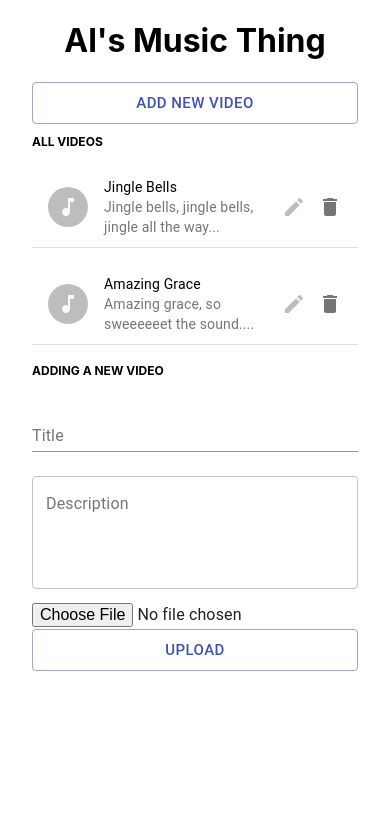
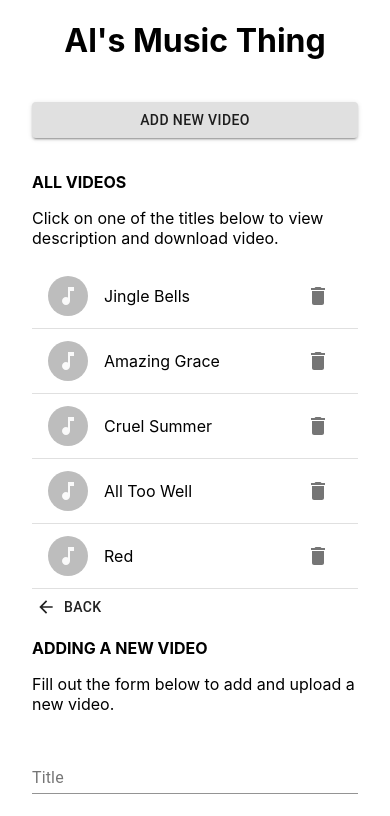
Before and after one commit to tayjchan/music-lesson-practice, a React (Create React App) app: page / in a window 390 px wide. Shown: the top 816 px of the page. Built offline with nearby package versions, Linux system fonts and the light colour scheme.

Commit message:
Add css for styling consistent headers. Add css for button width at different breakpoints. Add css for layout to be centered at larger breakpoint. Expand list item to show more. Delete button shows "Are you sure" popup.

```diff
--- a/package.json
+++ b/package.json
@@ -8,6 +8,7 @@
     "@testing-library/jest-dom": "^4.2.4",
     "@testing-library/react": "^9.3.2",
     "@testing-library/user-event": "^7.1.2",
+    "node-sass": "^4.14.1",
     "react": "^16.13.1",
     "react-dom": "^16.13.1",
     "react-scripts": "3.4.1"
--- a/src/App.css
+++ /dev/null
@@ -1,3 +0,0 @@
-.App {
-  text-align: center;
-}
--- a/src/App.js
+++ b/src/App.js
@@ -1,8 +1,8 @@
 import React from "react";
-import "./App.css";
-import NewVideoForm from "./NewVideoForm";
+import "./App.scss";
 import VideoList from "./VideosList";
 import { Button } from "@material-ui/core";
+import NewVideoForm from "./NewVideoForm";
 
 function App() {
   return (
@@ -10,20 +10,19 @@ function App() {
       <header>
         <h1>Al's Music Thing</h1>
       </header>
-      <div style={{ margin: "0 2rem " }}>
+      <main>
         {/* On Click go to NewVideoForm  */}
         <Button
-          variant='outlined'
-          color='primary'
+          className='primaryButton'
           fullWidth
-          size='large'
+          variant='contained'
           margin='normal'
         >
           ADD NEW VIDEO
         </Button>
         <VideoList />
         <NewVideoForm />
-      </div>
+      </main>
     </div>
   );
 }
--- /dev/null
+++ b/src/App.scss
@@ -0,0 +1,55 @@
+// Small tablets and large smartphones (landscape view)
+$screen-sm-min: 576px;
+
+// Small tablets (portrait view)
+$screen-md-min: 768px;
+
+// Tablets and small desktops
+$screen-lg-min: 992px;
+
+// Small devices
+@mixin sm {
+  @media (min-width: #{$screen-sm-min}) {
+    @content;
+  }
+}
+
+// Medium devices
+@mixin md {
+  @media (min-width: #{$screen-md-min}) {
+    @content;
+  }
+}
+
+// Large devices
+@mixin lg {
+  @media (min-width: #{$screen-lg-min}) {
+    @content;
+  }
+}
+
+.App {
+  text-align: center;
+
+  h2 {
+    font-size: 1rem;
+  }
+
+  main {
+    margin: 0 2rem;
+    text-align: left;
+
+    @include sm {
+      max-width: 500px;
+      margin: 0 auto;
+    }
+
+    .primaryButton {
+      margin: 20px 0;
+
+      @include sm {
+        max-width: 200px;
+      }
+    }
+  }
+}
--- /dev/null
+++ b/src/DeleteButton.jsx
@@ -0,0 +1,40 @@
+import React, { useState } from "react";
+import DeleteIcon from "@material-ui/icons/Delete";
+import {
+  IconButton,
+  Dialog,
+  DialogContent,
+  DialogActions,
+  Button,
+} from "@material-ui/core";
+
+const DeleteButton = ({ title }) => {
+  const [open, setOpen] = useState(false);
+  return (
+    <>
+      <IconButton aria-label='delete' onClick={() => !open && setOpen(true)}>
+        <DeleteIcon />
+      </IconButton>
+      <Dialog
+        open={open}
+        onClose={() => setOpen(false)}
+        // aria-labelledby='simple-modal-title'
+        // aria-describedby='simple-modal-description'
+      >
+        <DialogContent>
+          Are you sure you want to delete <i>{title}</i>?<br />
+          This action cannot be undone.
+        </DialogContent>
+
+        <DialogActions>
+          <Button autoFocus onClick={() => setOpen(false)}>
+            Cancel
+          </Button>
+          <Button onClick={() => setOpen(false)}>Ok</Button>
+        </DialogActions>
+      </Dialog>
+    </>
+  );
+};
+
+export default DeleteButton;
--- a/src/NewVideoForm.jsx
+++ b/src/NewVideoForm.jsx
@@ -1,11 +1,14 @@
 import React from "react";
 import { InputBase, Button, TextField } from "@material-ui/core";
+import ArrowBackIcon from "@material-ui/icons/ArrowBack";
 
 const NewVideoForm = () => (
   <>
-    <h2 style={{ fontSize: "0.75rem", textAlign: "left" }}>
-      ADDING A NEW VIDEO
-    </h2>
+    <Button variant='text' startIcon={<ArrowBackIcon />}>
+      Back
+    </Button>
+    <h2>ADDING A NEW VIDEO</h2>
+    <p>Fill out the form below to add and upload a new video.</p>
     <form>
       <TextField label='Title' fullWidth margin='normal' />
       <TextField
@@ -16,14 +19,12 @@ const NewVideoForm = () => (
         fullWidth
         margin='normal'
       />
-      <InputBase type='file' label='Video file' fullWidth />
+      <InputBase type='file' label='Video file' fullWidth required />
 
-      {/* TODO: Pin to bottom of screen */}
       <Button
-        variant='outlined'
-        color='primary'
+        className='primaryButton'
         fullWidth
-        size='large'
+        variant='contained'
         margin='normal'
       >
         Upload
--- /dev/null
+++ b/src/VideoItem.jsx
@@ -0,0 +1,58 @@
+import React, { useState } from "react";
+import {
+  Avatar,
+  ListItem,
+  ListItemAvatar,
+  ListItemText,
+  IconButton,
+} from "@material-ui/core";
+import MusicNoteIcon from "@material-ui/icons/MusicNote";
+import CloudDownloadIcon from "@material-ui/icons/CloudDownload";
+import DeleteButton from "./DeleteButton";
+
+const VideoItem = ({ video }) => {
+  const [expanded, setExpanded] = useState(false);
+  const description = video.description
+    ? video.description
+    : "No description available.";
+  return (
+    <ListItem
+      divider
+      selected={expanded ? true : false}
+      alignItems={expanded ? "flex-start" : "center"}
+    >
+      <ListItemAvatar>
+        <Avatar>
+          <MusicNoteIcon />
+        </Avatar>
+      </ListItemAvatar>
+      {expanded ? (
+        <div>
+          <p
+            style={{ fontWeight: "bold" }}
+            onClick={() => setExpanded(!expanded)}
+          >
+            {video.title}
+          </p>
+          <p>{description}</p>
+          <IconButton aria-label='download'>
+            <CloudDownloadIcon />
+          </IconButton>
+          <DeleteButton title={video.title} />
+        </div>
+      ) : (
+        <>
+          <ListItemText
+            disableTypography
+            primary={video.title}
+            secondary={expanded ? description : null}
+            onClick={() => setExpanded(!expanded)}
+          />
+          <DeleteButton title={video.title} />
+        </>
+      )}
+    </ListItem>
+  );
+};
+
+export default VideoItem;
--- a/src/VideosList.jsx
+++ b/src/VideosList.jsx
@@ -1,50 +1,42 @@
 import React from "react";
-import {
-  Avatar,
-  List,
-  ListItem,
-  ListItemAvatar,
-  ListItemText,
-  IconButton,
-  Divider,
-} from "@material-ui/core";
-import EditIcon from "@material-ui/icons/Edit";
-import MusicNoteIcon from "@material-ui/icons/MusicNote";
-import DeleteIcon from "@material-ui/icons/Delete";
+import { Grid } from "@material-ui/core";
+import VideoItem from "./VideoItem";
 
 const temp = [
   {
     title: "Jingle Bells",
-    description: "Jingle bells, jingle bells, jingle all the way...",
+    description:
+      "Jingle bells, jingle bells. Jingle all the way. I'm practicing this to ready myself for Christmas.",
   },
   {
     title: "Amazing Grace",
-    description: "Amazing grace, so sweeeeeet the sound....",
+    description: "",
+  },
+  {
+    title: "Cruel Summer",
+    description: "Probably the best song off of Taylor Swift's newest album.",
+  },
+  {
+    title: "All Too Well",
+    description: "Probably the best song of Taylor Swift, period.",
+  },
+  {
+    title: "Red",
+    description:
+      "Not really my favorite Taylor Swift song if I'm being honest.",
   },
 ];
 
 const VideoList = () => {
   return (
     <>
-      <h2 style={{ fontSize: "0.75rem", textAlign: "left" }}>ALL VIDEOS</h2>
+      <h2>ALL VIDEOS</h2>
+      <p>
+        Click on one of the titles below to view description and download video.
+      </p>
+
       {temp.map((video) => (
-        <List key={video.title} dense>
-          <ListItem>
-            <ListItemAvatar>
-              <Avatar>
-                <MusicNoteIcon />
-              </Avatar>
-            </ListItemAvatar>
-            <ListItemText primary={video.title} secondary={video.description} />
-            <IconButton edge='end' aria-label='edit' disabled>
-              <EditIcon />
-            </IconButton>
-            <IconButton edge='end' aria-label='delete'>
-              <DeleteIcon />
-            </IconButton>
-          </ListItem>
-          <Divider />
-        </List>
+        <VideoItem video={video} />
       ))}
     </>
   );
```
Also changed, not shown: 1 other file (tests, documents, lock files or other folders).
